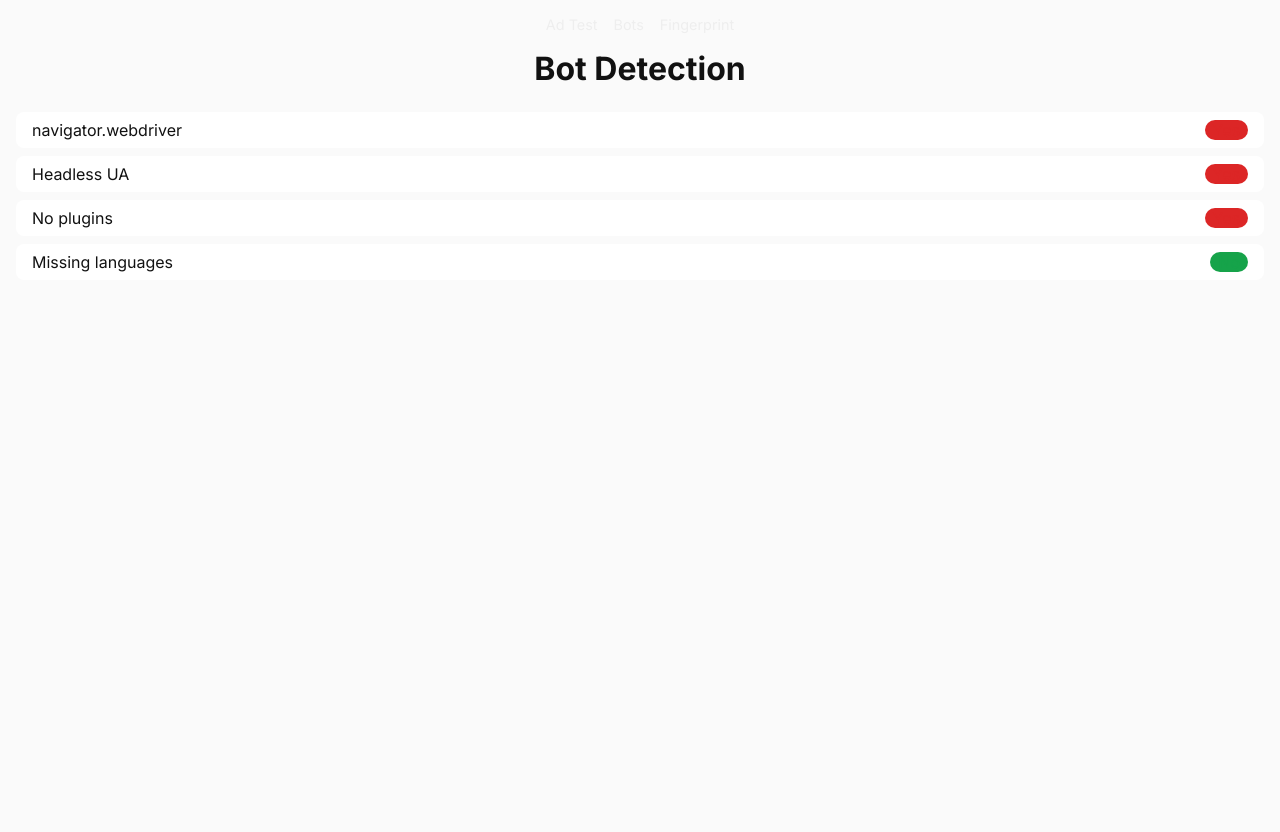
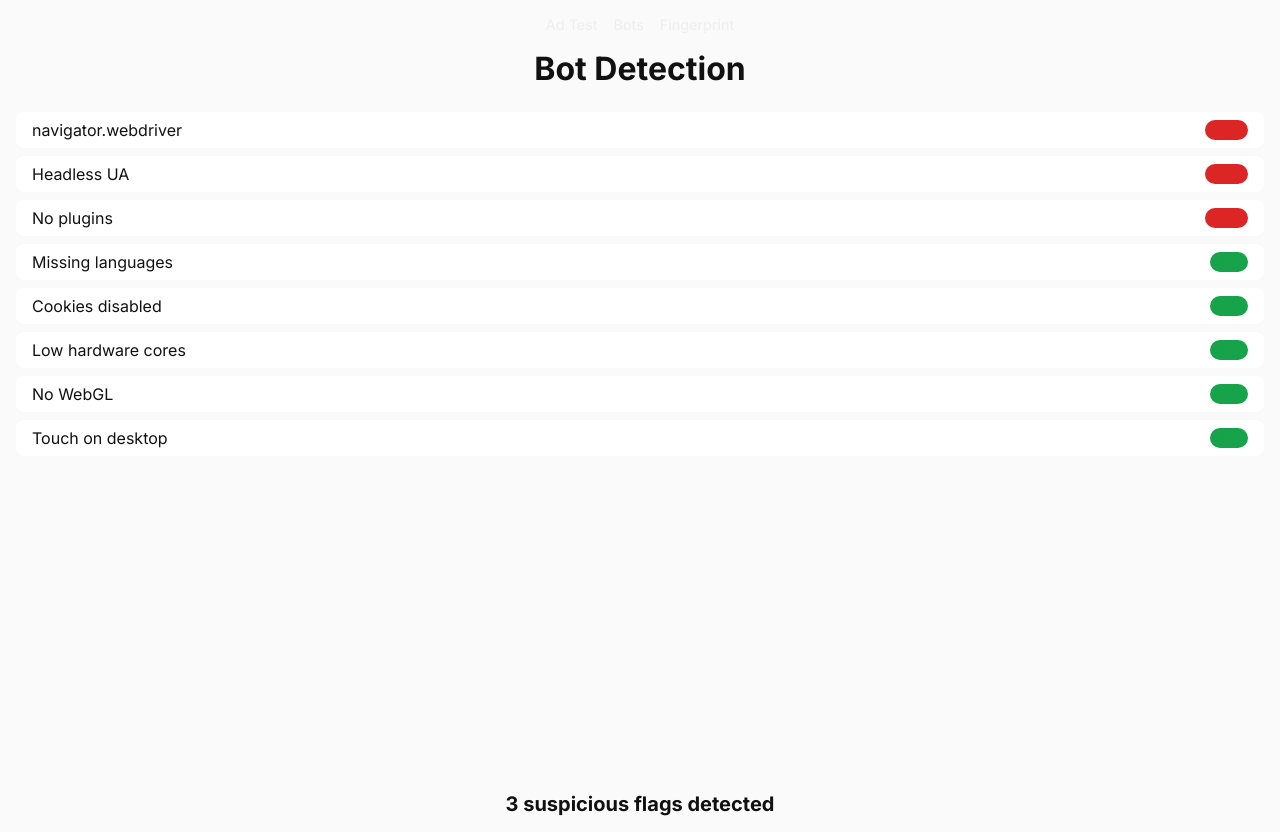
Before and after one commit to KristopherKubicki/adblock-tester, a website: page bots.html in a window 1280 px wide. Drawn offline with Linux system fonts and the light colour scheme.

Commit message:
🌿enhance: expand bot detection page

```diff
--- a/bots.html
+++ b/bots.html
@@ -49,6 +49,12 @@
         gap: 0.5rem;
         overflow: hidden;
       }
+      #summary {
+        text-align: center;
+        font-size: 1.25rem;
+        font-weight: 700;
+        flex-shrink: 0;
+      }
       .check {
         background: var(--bg-light);
         padding: 0.5rem 1rem;
@@ -98,6 +104,7 @@
     </nav>
     <h1>Bot Detection</h1>
     <div id="results"></div>
+    <div id="summary"></div>
     <script>
       const checks = [
         { name: "navigator.webdriver", fn: () => navigator.webdriver },
@@ -110,8 +117,32 @@
           name: "Missing languages",
           fn: () => !navigator.languages || navigator.languages.length === 0,
         },
+        { name: "Cookies disabled", fn: () => !navigator.cookieEnabled },
+        {
+          name: "Low hardware cores",
+          fn: () => navigator.hardwareConcurrency && navigator.hardwareConcurrency < 2,
+        },
+        {
+          name: "No WebGL",
+          fn: () => {
+            try {
+              const c = document.createElement("canvas");
+              return !c.getContext("webgl") && !c.getContext("experimental-webgl");
+            } catch (e) {
+              return true;
+            }
+          },
+        },
+        {
+          name: "Touch on desktop",
+          fn: () =>
+            "ontouchstart" in window &&
+            !/Mobi|Android|iP(hone|ad)/i.test(navigator.userAgent),
+        },
       ];
       const resultsEl = document.getElementById("results");
+      const summaryEl = document.getElementById("summary");
+      let flagged = 0;
       checks.forEach((c) => {
         const row = document.createElement("div");
         row.className = "check";
@@ -119,6 +150,7 @@
         name.textContent = c.name;
         const status = document.createElement("span");
         const res = c.fn();
+        if (res) flagged += 1;
         status.textContent = res ? "Yes" : "No";
         status.className =
           "status badge " + (res ? "fail badge--fail" : "ok badge--ok");
@@ -126,6 +158,7 @@
         row.appendChild(status);
         resultsEl.appendChild(row);
       });
+      summaryEl.textContent = `${flagged} suspicious flag${flagged === 1 ? "" : "s"} detected`;
     </script>
   </body>
 </html>
```
